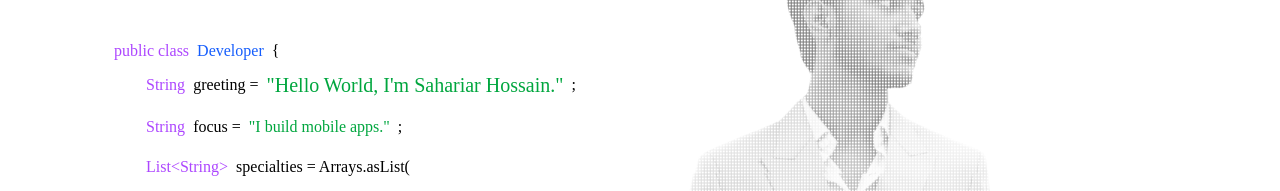
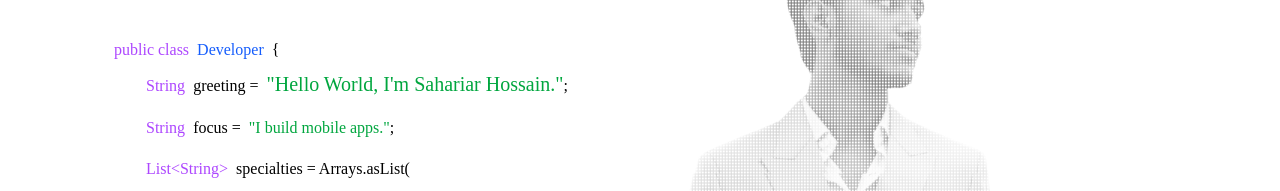
Before and after one commit to Shahriar385/sahariar-portfolio, a Next.js app: page / in a window 1280 px wide. Shown: the part 240-431 px from the top of the page. Built offline with nearby package versions, Linux system fonts and the light colour scheme; no server answers; the database is empty.

Commit message:
Fixed semecolons

```diff
--- a/components/Hero.tsx
+++ b/components/Hero.tsx
@@ -41,22 +41,19 @@ export default function Hero() {
             </div>
 
             <div className="pl-4 md:pl-8 space-y-4">
-              <div className="flex flex-wrap items-center gap-x-2">
-                <span className="text-purple-500 dark:text-purple-400 text-sm md:text-base font-normal">String</span>
-                <span className="text-foreground text-sm md:text-base">greeting =</span>
-                <span className="text-green-600 dark:text-green-400 text-xl md:text-xl">
-                  "{displayText}"
-
-                </span>
-                <span className="text-foreground text-sm md:text-base font-normal">;</span>
+              <div className="text-sm md:text-base leading-relaxed">
+                <span className="text-purple-500 dark:text-purple-400 font-normal mr-2">String</span>
+                <span className="text-foreground mr-2">greeting =</span>
+                <span className="text-green-600 dark:text-green-400 text-xl md:text-xl">"{displayText}"</span>
+                <span className="text-foreground font-normal ">;</span>
               </div>
 
               <div className="space-y-4">
-                <div className="flex flex-wrap items-center gap-x-2">
-                  <span className="text-purple-500 dark:text-purple-400 text-sm md:text-base">String</span>
-                  <span className="text-foreground text-sm md:text-base">focus =</span>
-                  <span className="text-green-600 dark:text-green-400 text-sm md:text-base">"I build mobile apps."</span>
-                  <span className="text-foreground text-sm md:text-base">;</span>
+                <div className="text-sm md:text-base leading-relaxed">
+                  <span className="text-purple-500 dark:text-purple-400 mr-2">String</span>
+                  <span className="text-foreground mr-2">focus =</span>
+                  <span className="text-green-600 dark:text-green-400">"I build mobile apps."</span>
+                  <span className="text-foreground">;</span>
                 </div>
 
                 <div className="space-y-2">
```
